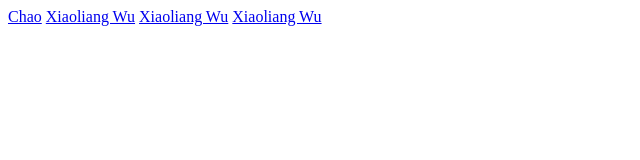
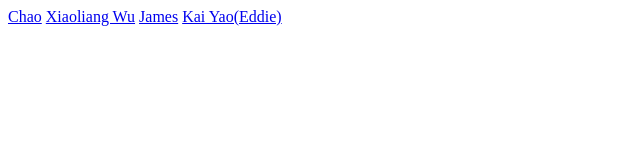
Before and after one commit to kkk724/CS_English, a plain HTML site: page index.html in a window 1280 px wide. Shown: the full height of the page, 0-640 px from the left. Drawn offline with Linux system fonts and the light colour scheme.

Commit message:
fix somethin

```diff
--- a/index.html
+++ b/index.html
@@ -7,8 +7,8 @@
 
 		 <a href="chao.html">Chao</a>
 		 <a href="xl.html">Xiaoliang Wu</a>
-		 <a href="james.html">Xiaoliang Wu</a>
-		 <a href="eddie.html">Xiaoliang Wu</a>
+		 <a href="james.html">James</a>
+		 <a href="eddie.html">Kai Yao(Eddie)</a>
 
 	   </body>
    </html>
```
